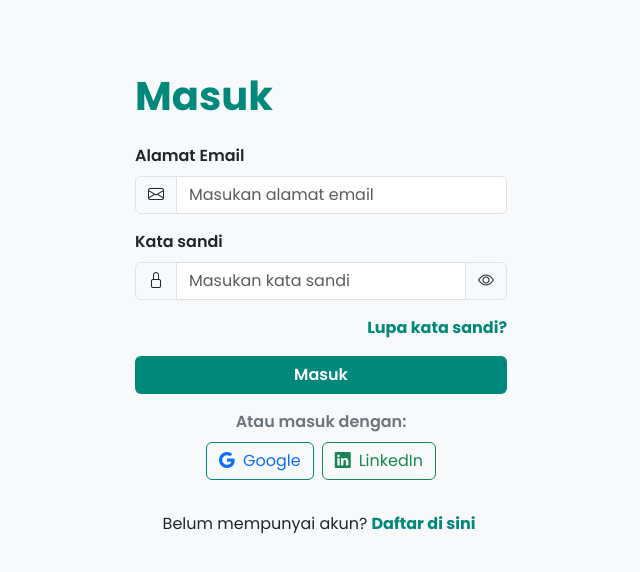
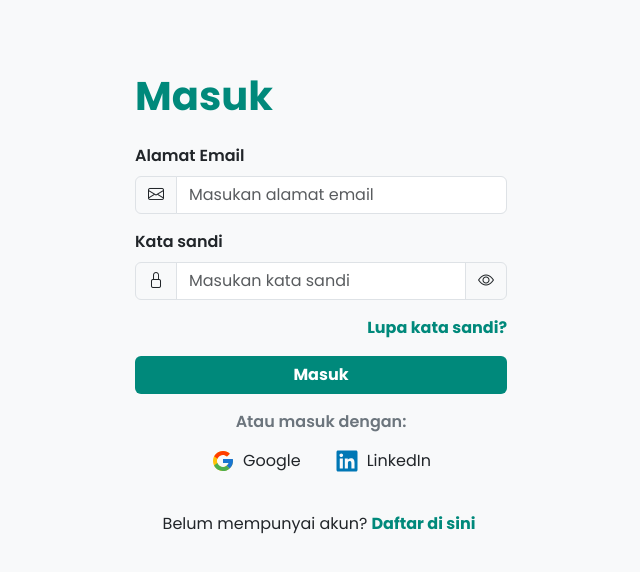
Before and after one commit to lluuvvii/hackathon_learning_space, a Next.js app: page /auth/sign-in in a window 1280 px wide. Shown: the top 572 px of the page, without its empty margins (319-959 px from the left). Built offline with nearby package versions, Linux system fonts and the light colour scheme.

Commit message:
update icon signin

```diff
--- a/package.json
+++ b/package.json
@@ -13,7 +13,8 @@
     "bootstrap-icons": "^1.11.3",
     "next": "15.0.3",
     "react": "19.0.0-rc-66855b96-20241106",
-    "react-dom": "19.0.0-rc-66855b96-20241106"
+    "react-dom": "19.0.0-rc-66855b96-20241106",
+    "react-icons": "^5.3.0"
   },
   "devDependencies": {
     "@types/node": "^20",
--- a/src/app/auth/components/AuthForm.tsx
+++ b/src/app/auth/components/AuthForm.tsx
@@ -2,6 +2,8 @@
 
 import Link from 'next/link'
 import React, { useState } from 'react'
+import { FcGoogle } from 'react-icons/fc'
+import { FaLinkedin } from 'react-icons/fa'
 
 interface AuthFormProps {
   title: string
@@ -109,11 +111,10 @@ export default function AuthForm({
           )}
           <button
             type='submit'
-            className='btn w-100'
+            className='btn w-100 fw-bold'
             style={{
-              color: '#fff',
-              fontWeight: '600',
-              backgroundColor: '#00897B'
+              color: '#ffffff',
+              backgroundColor: '#00897B',
             }}
           >
             {buttonText}
@@ -187,17 +188,14 @@ const FormInput = ({
 
 const SocialButtons = () => (
   <div className='d-flex justify-content-center gap-2'>
-    <button
-      className='btn btn-outline-primary d-flex align-items-center gap-2'
-      style={{ borderColor: '#00897B' }}
-    >
-      <i className='bi bi-google'></i> Google
+    {/* Google Button */}
+    <button className="btn btn-outline-link d-flex align-items-center gap-2">
+      <FcGoogle size={24} /> Google
     </button>
-    <button
-      className='btn btn-outline-success d-flex align-items-center gap-2'
-      style={{ borderColor: '#198754' }}
-    >
-      <i className='bi bi-linkedin'></i> LinkedIn
+
+    {/* LinkedIn Button */}
+    <button className="btn btn-outline-link d-flex align-items-center gap-2">
+      <FaLinkedin size={24} color="#0077B5" /> LinkedIn
     </button>
   </div>
 )
```
Also changed, not shown: 1 other file (tests, documents, lock files or other folders).
